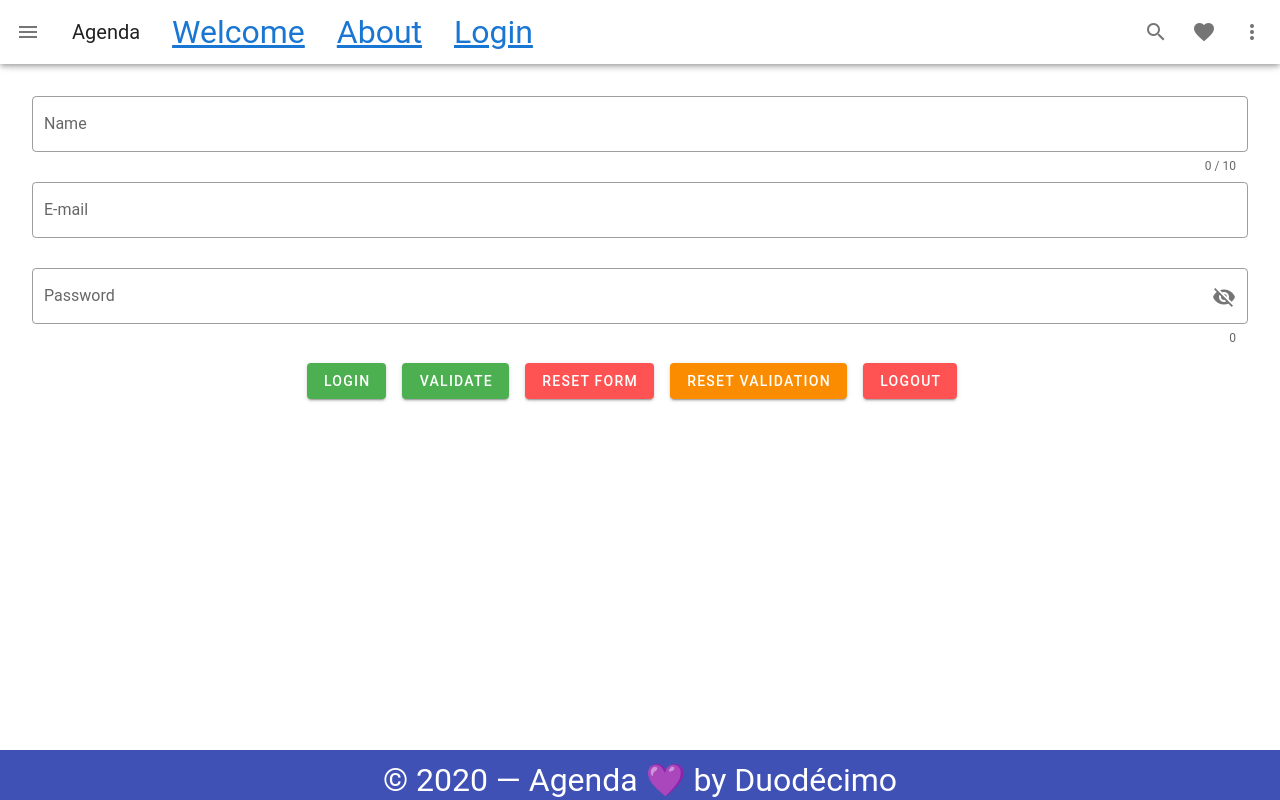
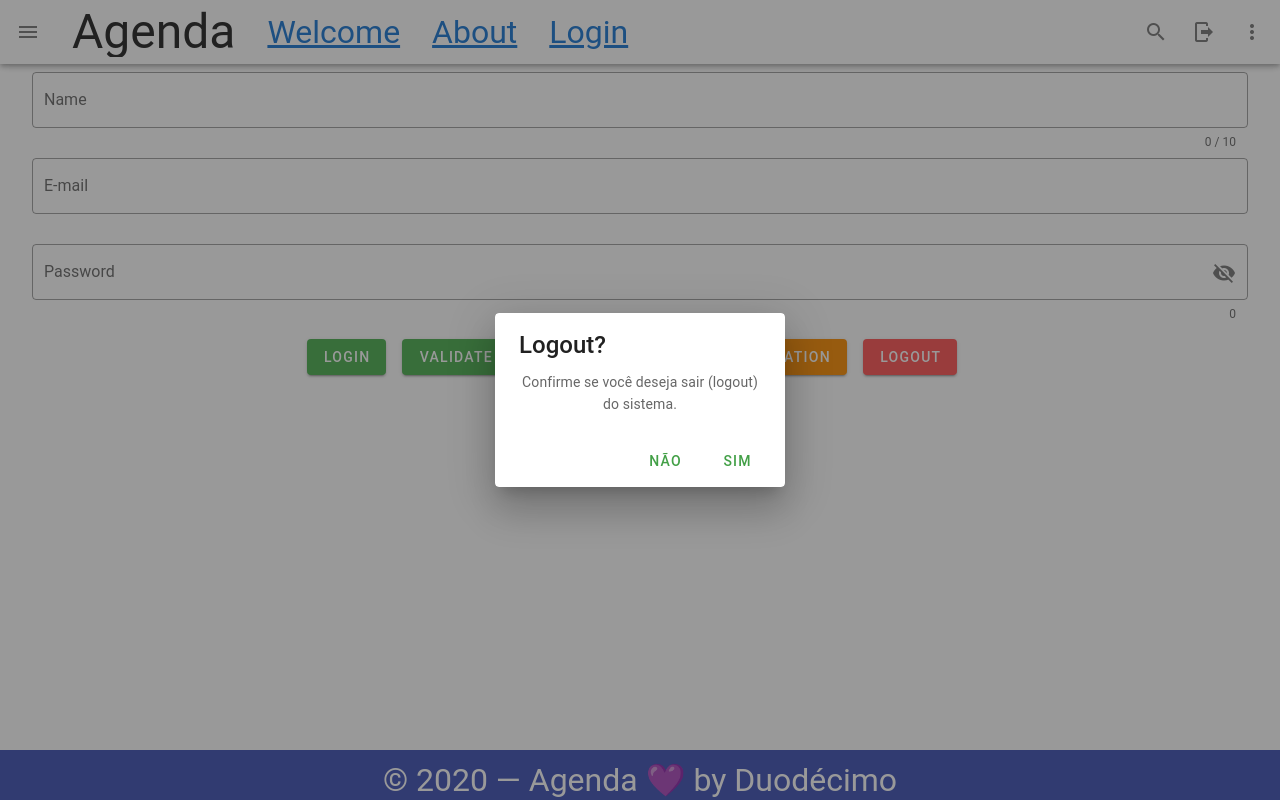
Before and after one commit to duodecimo/drfVueJsStudy, a Vue app in the folder projects/prj003_agenda/frontend/: page /login in a window 1280 px wide. Both pictures are taken after a click on the button 1204 px from the left and 32 px from the top of the page. Built offline with nearby package versions, Linux system fonts and the light colour scheme; what vue-resource would draw is missing.

Commit message:
logout adicionado

```diff
--- /dev/null
+++ b/projects/prj003_agenda/frontend/src/components/auth/Logout.vue
@@ -0,0 +1,66 @@
+<template>
+  <v-row justify="center">
+    <v-dialog v-model="showLogout" persistent max-width="290">
+      <v-card>
+        <v-card-title class="headline">
+          Logout?
+        </v-card-title>
+        <v-card-text
+          >Confirme se você deseja sair (logout) do sistema.</v-card-text
+        >
+        <v-card-actions>
+          <v-spacer></v-spacer>
+          <v-btn
+            color="green darken-1"
+            text
+            @click="setShowLogout(false), $emit('executed')"
+          >
+            Não
+          </v-btn>
+          <v-btn color="green darken-1" text @click="logout()">
+            Sim
+          </v-btn>
+        </v-card-actions>
+      </v-card>
+    </v-dialog>
+  </v-row>
+</template>
+
+<script>
+import { mapGetters } from "vuex";
+import { mapActions } from "vuex";
+export default {
+  methods: {
+    ...mapActions(["setAuthentication", "setShowLogout"]),
+    logout() {
+      console.log("logout");
+      this.$http
+        .post(
+          "http://localhost:8000/rest-auth/logout/",
+          {},
+          {
+            headers: {
+              Authorization: this.authentication
+            }
+          }
+        )
+        .then(
+          response => {
+            console.log("response: ", response.data.detail);
+            this.setAuthentication(null);
+            alert(response.data.detail);
+            this.$router.push({ path: "/login" });
+          },
+          err => {
+            console.log("Em UserLogin - logout() - Err status: ", err.status);
+          }
+        );
+      this.setShowLogout(false);
+      this.$emit("executed");
+    }
+  },
+  computed: {
+    ...mapGetters(["authentication", "showLogout"])
+  }
+};
+</script>
--- a/projects/prj003_agenda/frontend/src/components/navigation/Navigation.vue
+++ b/projects/prj003_agenda/frontend/src/components/navigation/Navigation.vue
@@ -1,24 +1,50 @@
 <template>
+  <div>
     <v-toolbar>
       <v-app-bar-nav-icon></v-app-bar-nav-icon>
 
-    <v-toolbar-title>Agenda</v-toolbar-title>
+      <v-toolbar-title
+        :class="[
+          $vuetify.breakpoint.smAndDown
+            ? '--text text-sm-caption'
+            : '--text text-md-h3'
+        ]"
+        >Agenda</v-toolbar-title
+      >
 
-    <router-link class="ml-sm-8" to="/">Welcome</router-link>
-    <router-link class="ml-sm-8" to="/about">About</router-link>
-    <router-link class="ml-sm-8" to="/login">Login</router-link>
+      <router-link class="ml-md-8" to="/">Welcome</router-link>
+      <router-link class="ml-md-8" to="/about">About</router-link>
+      <router-link class="ml-md-8" to="/login">Login</router-link>
       <v-spacer></v-spacer>
 
       <v-btn icon>
         <v-icon>mdi-magnify</v-icon>
       </v-btn>
 
-    <v-btn icon>
-      <v-icon>mdi-heart</v-icon>
+      <v-btn icon @click="(logoutDialog = true), setShowLogout(true)">
+        <v-icon>mdi-logout</v-icon>
       </v-btn>
 
       <v-btn icon>
         <v-icon>mdi-dots-vertical</v-icon>
       </v-btn>
     </v-toolbar>
+    <app-logout v-if="logoutDialog" @executed="logoutDialog = false" />
+  </div>
 </template>
+
+<script>
+import Logout from "@/components/auth/Logout";
+import { mapActions } from "vuex";
+export default {
+  components: {
+    "app-logout": Logout
+  },
+  data: () => ({
+    logoutDialog: false
+  }),
+  methods: {
+    ...mapActions(["setShowLogout"])
+  }
+};
+</script>
--- a/projects/prj003_agenda/frontend/src/store/modules/system.js
+++ b/projects/prj003_agenda/frontend/src/store/modules/system.js
@@ -1,14 +1,25 @@
-const state = { alo: "Alo!" };
+const state = { alo: "Alo!", showLogout: false };
 
-const mutations = {};
+const mutations = {
+  SETSHOWLOGOUT: (state, value) =>
+    value ? (state.showLogout = value) : (state.showLogout = false)
+};
 
 const getters = {
   alo(state) {
     return state.alo;
+  },
+  showLogout(state) {
+    return state.showLogout;
   }
 };
 
-const actions = {};
+const actions = {
+  setShowLogout(context, payload) {
+    console.log("STORE - system.js - setShowLogout - payload: ", payload);
+    context.commit("SETSHOWLOGOUT", payload);
+  }
+};
 
 // exportar
 export default {
--- a/projects/prj003_agenda/frontend/src/views/auth/UserLogin.vue
+++ b/projects/prj003_agenda/frontend/src/views/auth/UserLogin.vue
@@ -8,6 +8,7 @@
       placeholder="Digite seu nome de login"
       outlined
       required
+      clearable
     ></v-text-field>
 
     <v-text-field
@@ -16,6 +17,7 @@
       label="E-mail"
       placeholder="Digite seu e-mail"
       outlined
+      clearable
     ></v-text-field>
 
     <v-text-field
@@ -29,6 +31,7 @@
       counter
       outlined
       required
+      clearable
       @click:append="pwShow = !pwShow"
     ></v-text-field>
 
@@ -134,7 +137,7 @@ export default {
           {},
           {
             headers: {
-              Authorization: this.getAuthentication
+              Authorization: this.getAuthentication()
             }
           }
         )
```
Lines whose indentation alone changed are shown as unchanged.
